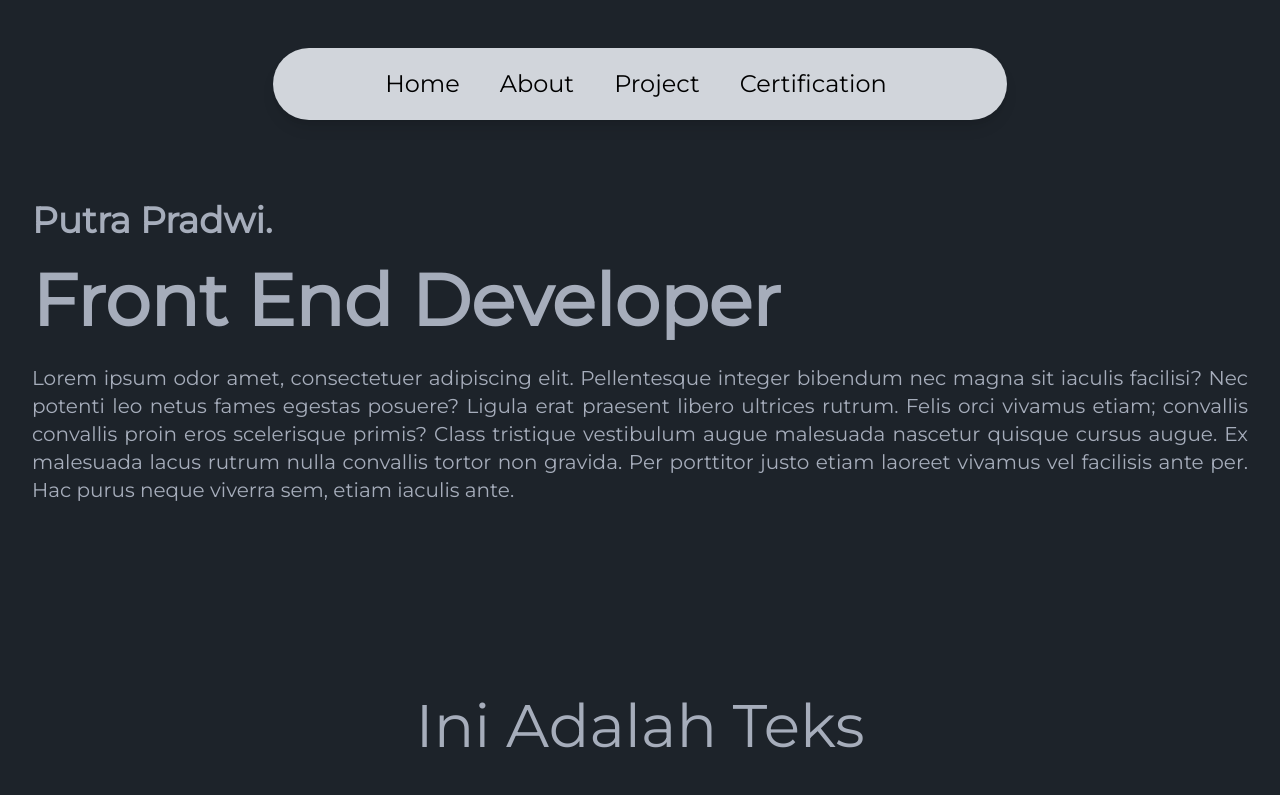
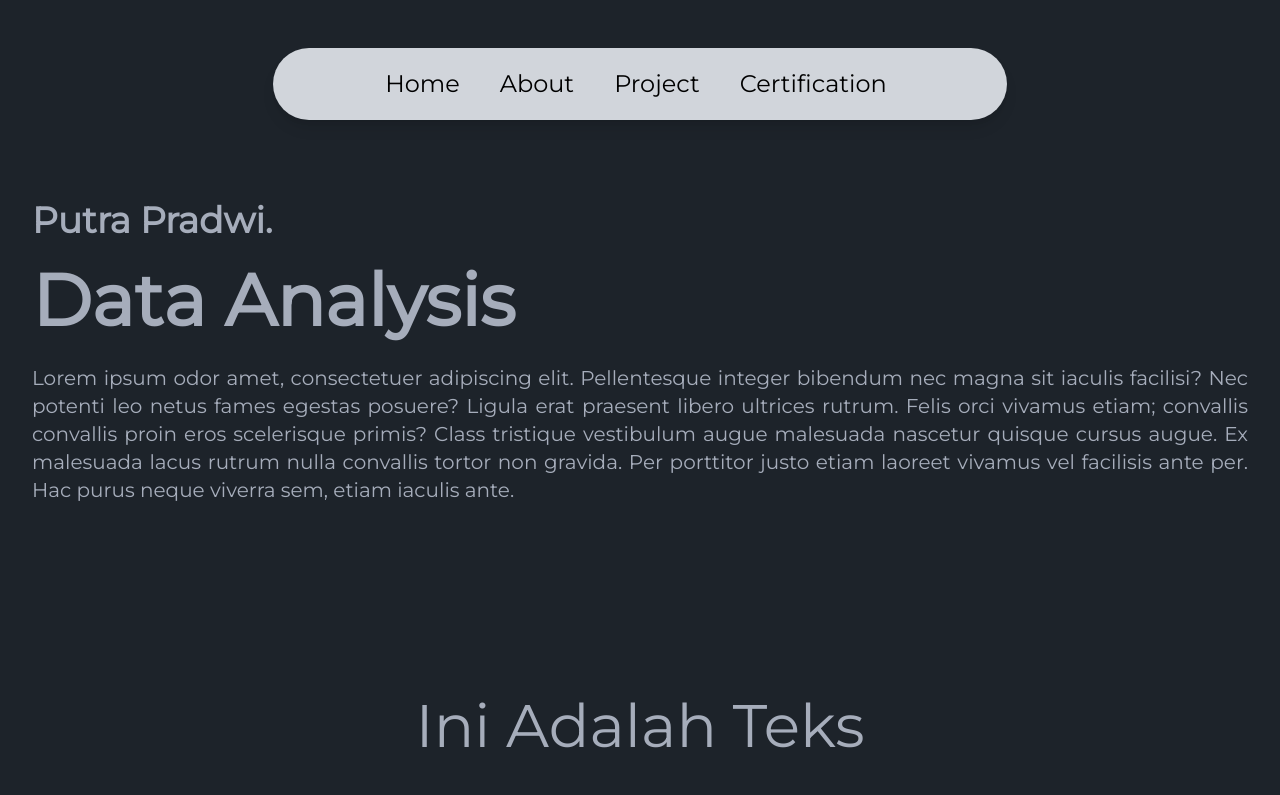
Before and after one commit to Igprad01/new_websiteku, a React (Vite) app: page / in a window 1280 px wide. Shown: the top 795 px of the page. Built offline with nearby package versions, Linux system fonts and the light colour scheme.

Commit message:
fix running text

```diff
--- a/src/Components/Layouts/Hero_Section/Hero_section.jsx
+++ b/src/Components/Layouts/Hero_Section/Hero_section.jsx
@@ -1,15 +1,26 @@
-import React from "react";
+import React, { useEffect, useState } from "react";
 import Heading1 from "../../Elements/Heading1/Heading1";
 import Heading2 from "../../Elements/Heading2/Heading2";
 import Kalimat from "../../Elements/Paragraph/Paragraph";
+import { faL } from "@fortawesome/free-solid-svg-icons";
 
 const HeroSection= () => {
-    const TextRunning = ['']
+    const TextRunning = ['front end developer', 'data analysis']
+    const [textIndex, setTextIndex] = useState(0)
+
+    useEffect(() => {
+        const intervalIndex = setInterval(() => {
+            setTextIndex((pratext) => (pratext + 1) % TextRunning.length);
+        }, 1000);
+        return () => clearInterval(intervalIndex);
+    }, [TextRunning.length]);
+
+
     return (
         <div className={`container mx-auto px-4 sm:px-6 lg:px-8 py-8`}>
             <div className={`relative`}>
             <Heading1 Text = 'putra pradwi.' Styling={`font-bold text-2xl mb-10 capitalize sm:text-3xl lg:text-4xl mb-6`} />
-            <Heading2 Text = 'Front End Developer' Styling={`font-bold text-lg mb-10 sm:text-xl lg:text-7xl mb-7`} />
+            <Heading2 Text = {TextRunning[textIndex]} Styling={`font-bold capitalize text-lg mb-10 sm:text-xl lg:text-7xl mb-7`} />
           <div>
           <Kalimat teks = 'Lorem ipsum odor amet, consectetuer adipiscing elit. Pellentesque integer bibendum nec magna sit iaculis facilisi? Nec potenti leo netus fames egestas posuere? Ligula erat praesent libero ultrices rutrum. Felis orci vivamus etiam; convallis convallis proin eros scelerisque primis? Class tristique vestibulum augue malesuada nascetur quisque cursus augue. Ex malesuada lacus rutrum nulla convallis tortor non gravida. Per porttitor justo etiam laoreet vivamus vel facilisis ante per. Hac purus neque viverra sem, etiam iaculis ante.' Styling={`font-italic text-base text-justify sm:text-lg lg:text-xl`}/>
           </div>
```
